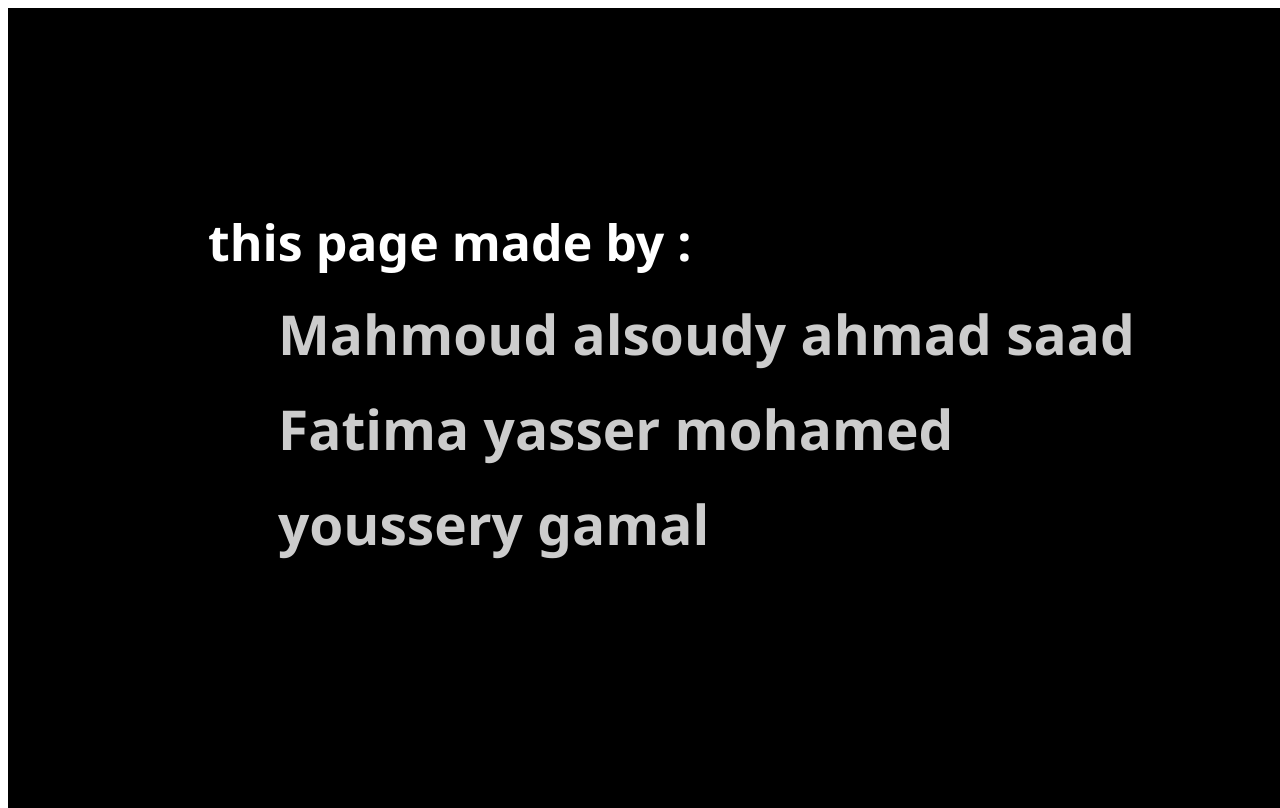
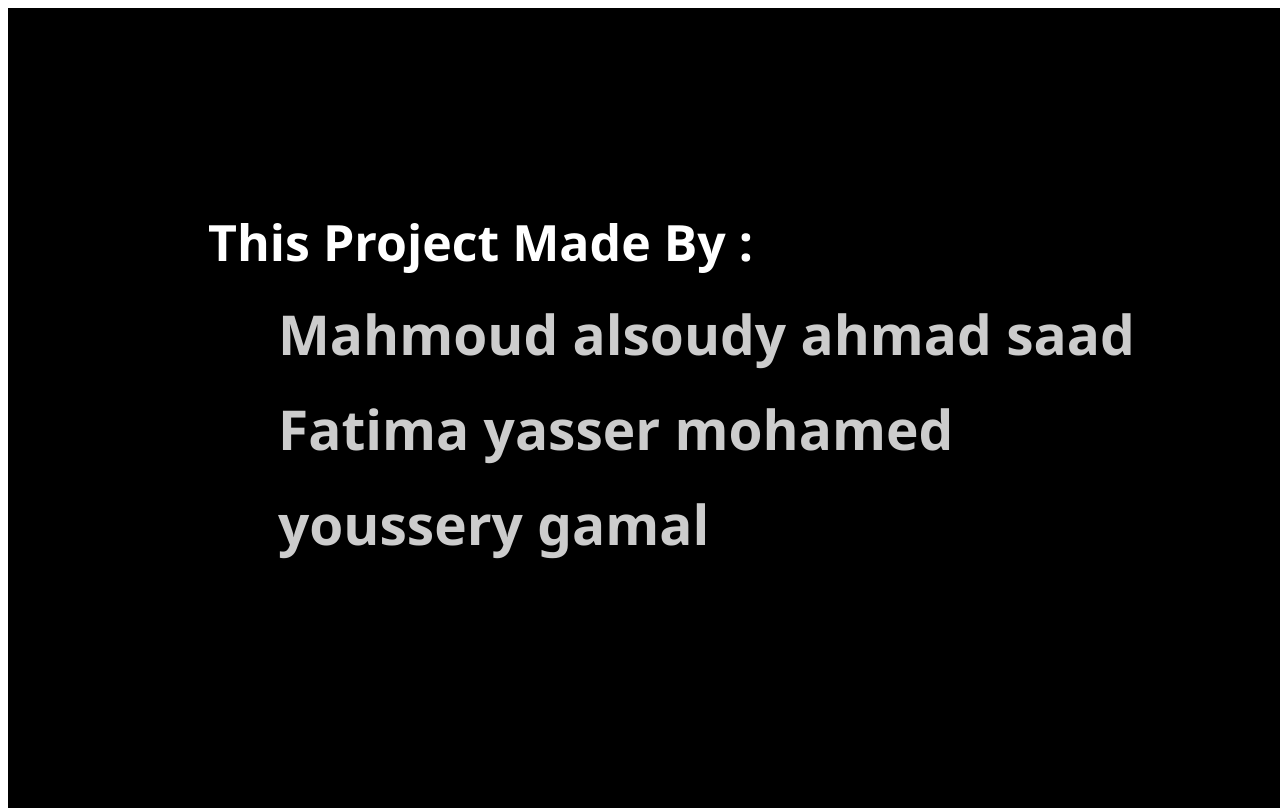
Before and after one commit to Mahmoudshar0/NTI_FINAL_PROJECT, a plain HTML site: page index.html in a window 1280 px wide. Drawn offline with Linux system fonts and the light colour scheme.

Commit message:
Update index.html

```diff
--- a/index.html
+++ b/index.html
@@ -13,7 +13,7 @@
 </head>
 <body>
    <div class="test">
-   <h1 class="first">this page made by :</h1>
+   <h1 class="first">This Project Made By :</h1>
    <h1>Mahmoud alsoudy ahmad saad</h1>
    <h1>Fatima yasser mohamed</h1>
    <h1>youssery gamal</h1>
```
